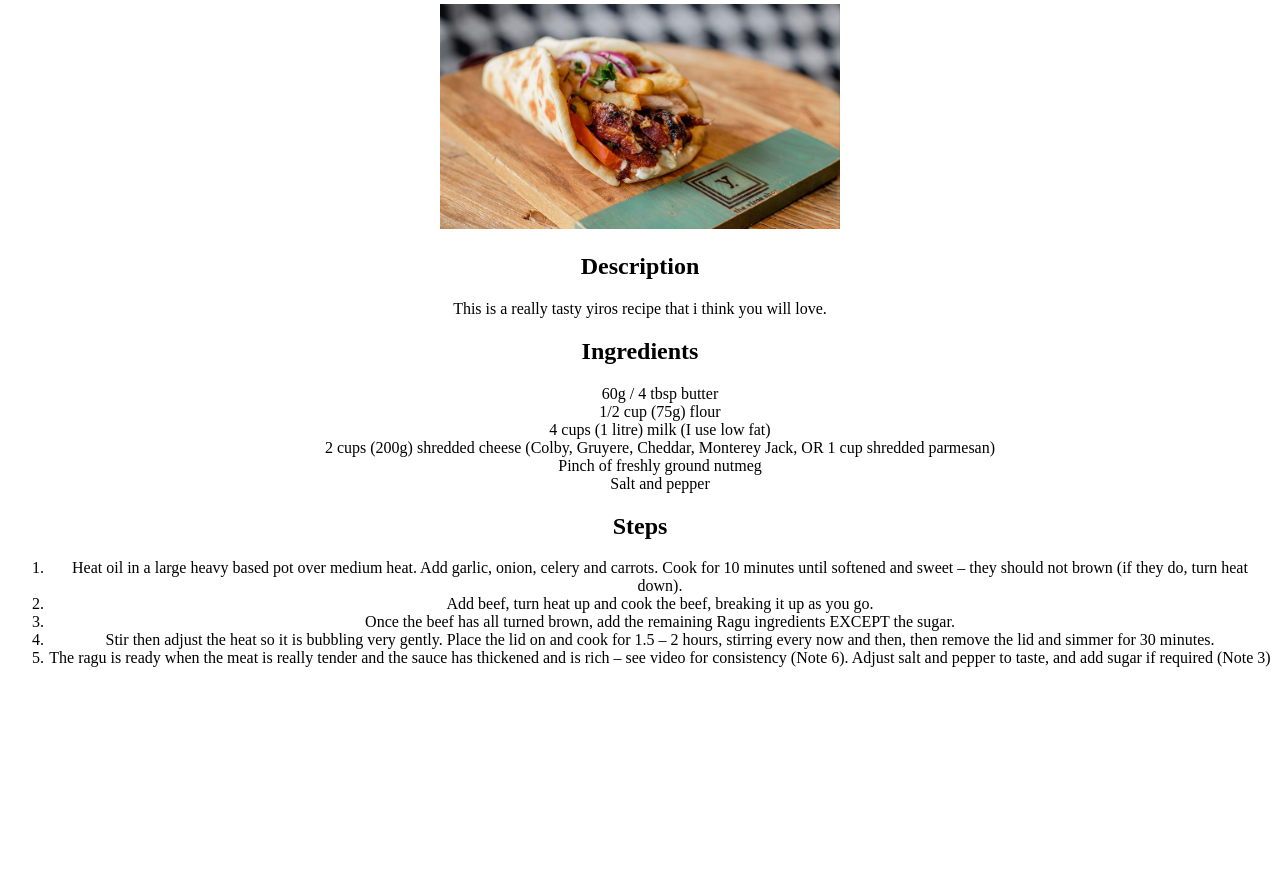
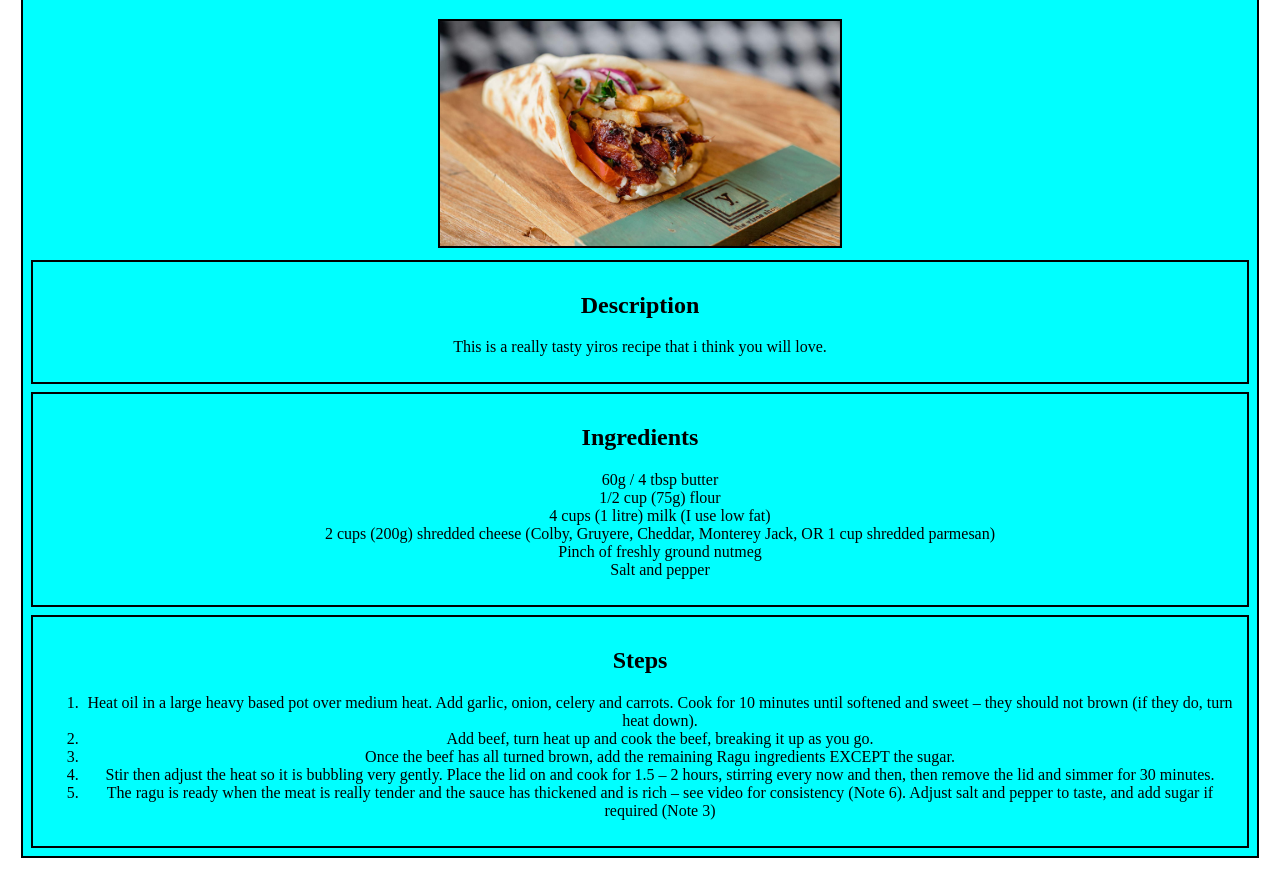
Before and after one commit to Dargoob/odin-recipes, a plain HTML site: page recipes/yiros.html in a window 1280 px wide. Shown: the part 121-992 px from the top of the page. Before the commit the page ends 804 px from the top, so only its background shows below. Drawn offline with Linux system fonts and the light colour scheme.

Commit message:
Add some color and style

```diff
--- a/recipes/yiros.html
+++ b/recipes/yiros.html
@@ -6,12 +6,18 @@
     <link rel="stylesheet" href="../style.css">
 </head>
 <body>
+    <div class="recipe">
         <h1>Yiros Recipe</h1>
         <img class="recipe-pic" src="../images/yiros.jpg" alt="An image of a tasty yiros">
+        <div class="description">
             <h2>Description</h2>
             <p>
                 This is a really tasty yiros recipe that i think you will love.
             </p>
+        </div>
+
+
+        <div class="ingredients">
             <h2>Ingredients</h2>
                 <ul>
                     <li>60g / 4 tbsp butter</li>
@@ -21,6 +27,9 @@
                     <li>Pinch of freshly ground nutmeg</li>
                     <li>Salt and pepper</li>
                 </ul>
+            </div>
+
+            <div class="steps">
                 <h2>Steps</h2>
                 <ol>
                     <li>Heat oil in a large heavy based pot over medium heat. Add garlic, onion, celery and carrots. Cook for 10 minutes until softened and sweet – they should not brown (if they do, turn heat down).</li>
@@ -29,5 +38,9 @@
                     <li>Stir then adjust the heat so it is bubbling very gently. Place the lid on and cook for 1.5 – 2 hours, stirring every now and then, then remove the lid and simmer for 30 minutes.</li>
                     <li>The ragu is ready when the meat is really tender and the sauce has thickened and is rich – see video for consistency (Note 6). Adjust salt and pepper to taste, and add sugar if required (Note 3)</li>
                 </ol>
+            </div>
+    </div>
+
+
 </body>
 </html>
--- a/style.css
+++ b/style.css
@@ -1,6 +1,7 @@
 .recipe-pic {
     height: auto;
     width: 400px;
+    border: 2px solid black;
 }
 h1 {
     font-family: Arial, Helvetica, sans-serif;
@@ -13,3 +14,23 @@ body {
 body ul {
     list-style-type: none;
 }
+.recipe {
+    background-color: aqua;
+    border: 2px solid black;
+    margin: 1%;
+}
+.description {
+    border: 2px solid black;
+    margin: 8px;
+    padding: 10px
+}
+.ingredients {
+    border: 2px solid black;
+    margin: 8px;
+    padding: 10px
+}
+.steps {
+    border: 2px solid black;
+    margin: 8px;
+    padding: 10px
+}
```
Also changed, not shown: index.html (+1 -1 lines). Lines whose indentation alone changed are shown as unchanged.
